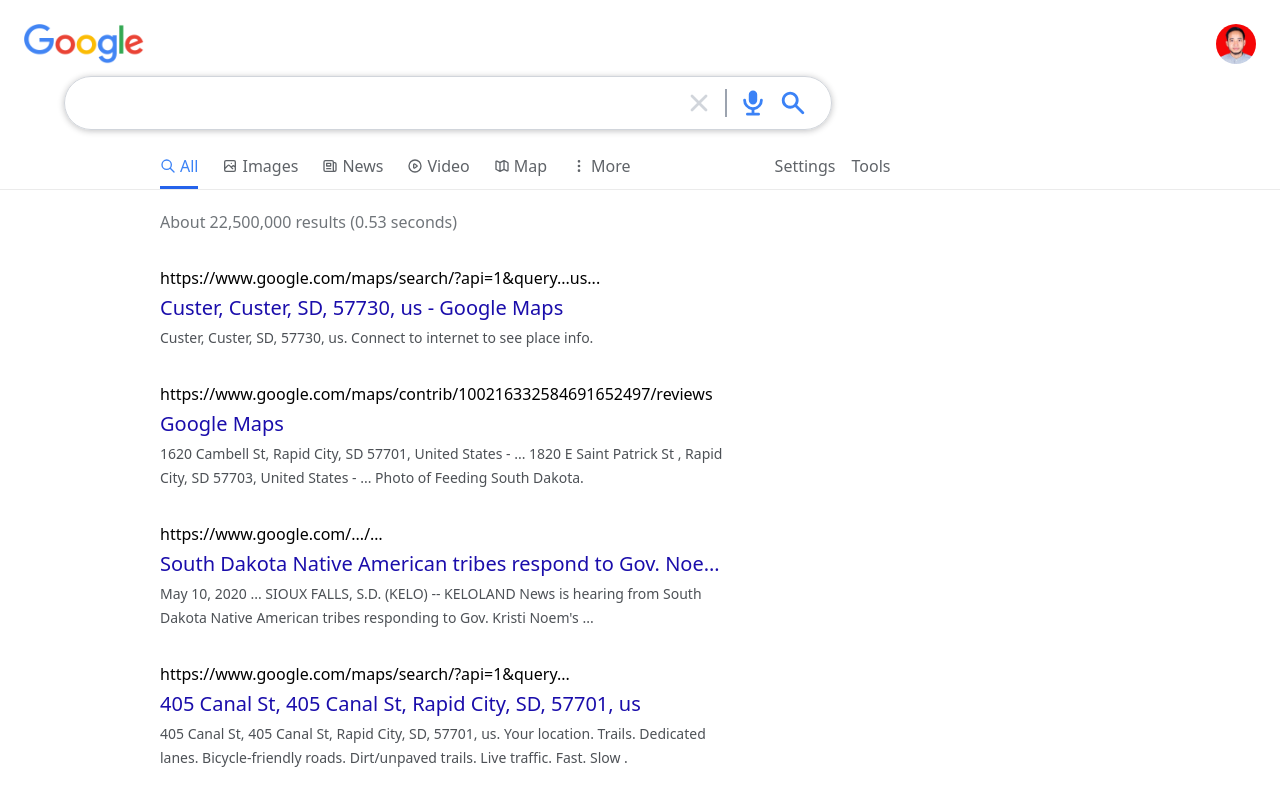
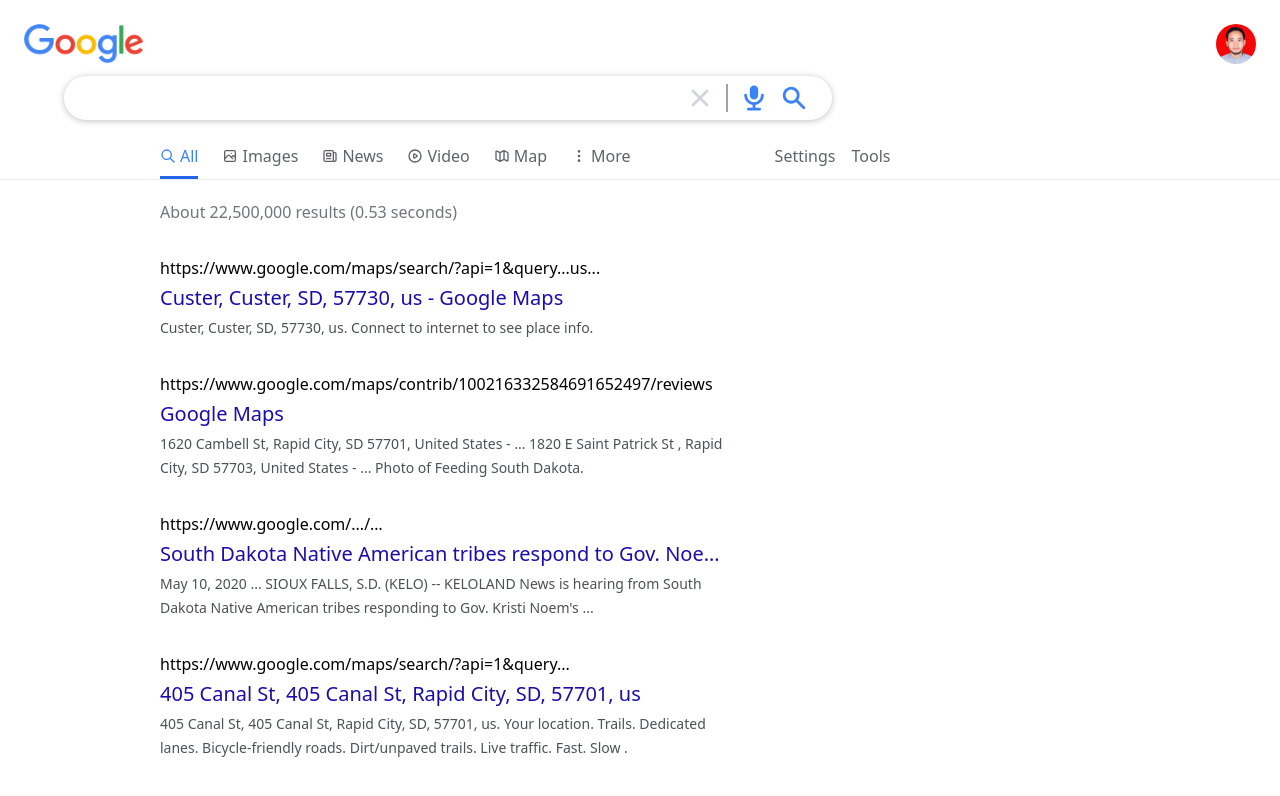
Before and after one commit to fadhilradh/Foogle-Search, a Next.js app: page /search in a window 1280 px wide. Shown: the top 796 px of the page. Built offline with nearby package versions, Linux system fonts and the light colour scheme.

Commit message:
fix style

```diff
--- a/components/SearchPageHeader.js
+++ b/components/SearchPageHeader.js
@@ -33,8 +33,8 @@
         </div>
 
         <form
-          className="flex sm:ml-36 md:ml-10 sm:justify-start w-full flex-grow max-w-3xl items-center border border-gray-300
-        rounded-full px-6 py-3 sm:mr-5 shadow-google"
+          className="flex sm:ml-36 md:ml-10 sm:justify-start w-full flex-grow max-w-3xl items-center
+        rounded-full px-6 py-2 sm:mr-5 shadow-google"
         >
           <input
             type="text"
```
